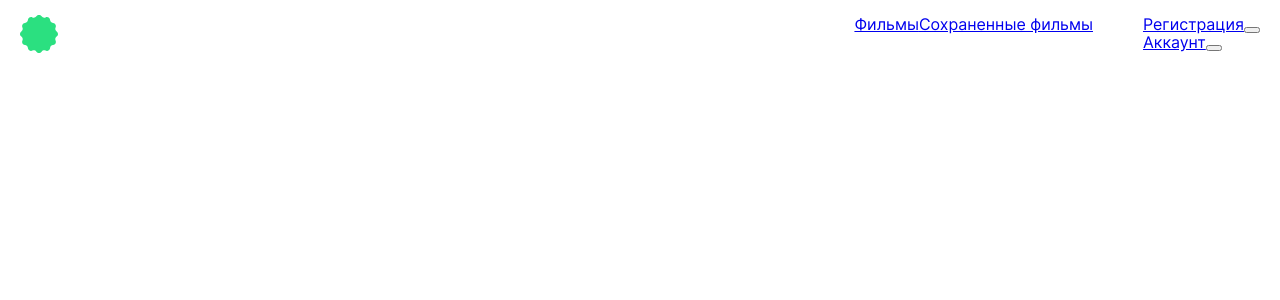
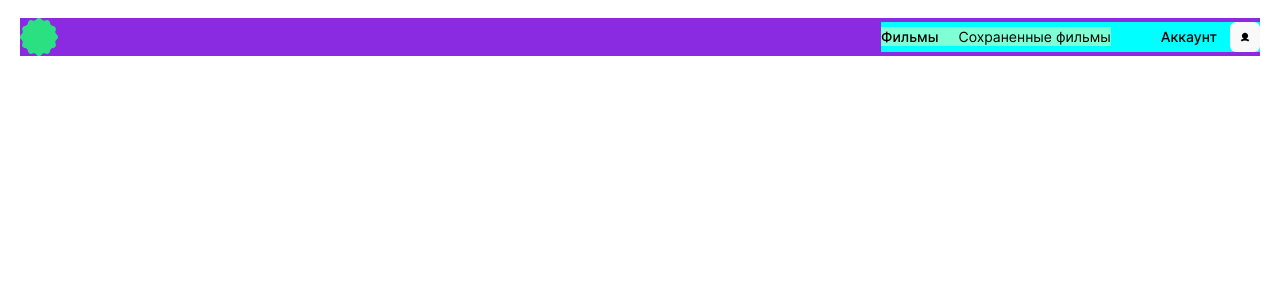
Before and after one commit to Balzak1976/movies-explorer-frontend, a React (Create React App) app: page / in a window 1280 px wide. Shown: the top 300 px of the page. Built offline with nearby package versions, Linux system fonts and the light colour scheme.

Commit message:
feat: сверстать компонент Navigation

```diff
--- a/src/components/App/App.css
+++ b/src/components/App/App.css
@@ -9,7 +9,7 @@
 }
 
 .page {
-  padding-top: 15px;
+  padding-top: 18px;
   padding-bottom: 60px;
   box-sizing: border-box;
   margin: 0 auto;
@@ -26,3 +26,7 @@
   display: flex;
   justify-content: center;
 }
+
+.logo {
+  display: block;
+}
--- a/src/components/parts/Header/Header.css
+++ b/src/components/parts/Header/Header.css
@@ -1,5 +1,7 @@
 .header {
+  background-color:blueviolet;
   width: 100%;
   display: flex;
   justify-content: space-between;
+  align-items: center;
 }
--- a/src/components/parts/Navigation/Navigation.css
+++ b/src/components/parts/Navigation/Navigation.css
@@ -1,17 +1,119 @@
 .menu {
+  background-color: aqua;
   display: flex;
+  align-items: baseline;
   gap: 50px;
 }
 
 .menu-films {
+  background-color: aquamarine;
   display: flex;
-  gap:
-
+  align-items: baseline;
+  gap: 20px;
+  list-style-type: none;
+  margin-top: 0;
+  margin-bottom: 0;
+  margin-left: 0;
+  margin-right: 0;
+  padding-left: 0;
 }
 
 .menu-films__link {
+  color: inherit;
+  text-decoration: none;
+  font-weight: 400;
+  font-size: 14px;
+  line-height: 1.285;
+}
+
+.menu-films__link_active {
+  font-weight: 500;
 }
 
 .menu-films__link_type_burger {
   display: none;
 }
+
+.menu-auth {
+  display: flex;
+  align-items: baseline;
+}
+
+.menu-login {
+  display: flex;
+  align-items: center;
+  gap: 30px;
+}
+
+.menu-login__link {
+  color: inherit;
+  text-decoration: none;
+  font-weight: 500;
+  font-size: 14px;
+  line-height: 1.14;
+  transition: opacity 0.5s ease-in;
+}
+
+.menu-login__btn {
+  padding: 0;
+  width: 76px;
+  height: 32px;
+  border: 0;
+  border-radius: 3px;
+  background-color: #2be080;
+  background-repeat: no-repeat;
+  font-weight: 500;
+  font-size: 12px;
+  line-height: 1.33;
+  color: black;
+}
+
+.menu-profile {
+  display: flex;
+  align-items: center;
+  gap: 13px;
+}
+
+.menu-profile__link {
+  color: inherit;
+  text-decoration: none;
+  font-weight: 500;
+  font-size: 14px;
+  line-height: 1.14;
+  transition: opacity 0.5s ease-in;
+}
+
+.menu-profile__btn {
+  padding: 0;
+  width: 30px;
+  height: 30px;
+  border: 0;
+  border-radius: 6px;
+  background-color: #f9f9f9;
+  background-image: url(../../../images/icon-logout-btn.svg);
+  background-position: 50%;
+  background-repeat: no-repeat;
+  background-size: 34.6%;
+}
+
+/* .menu-profile {
+  margin: 0 43px 0 0;
+  position: relative;
+} */
+
+/* .menu-profile__btn {
+  padding: 0;
+  width: 30px;
+  height: 30px;
+  right: -43px;
+  bottom: -32%;
+  position: absolute;
+  border: 0;
+  border-radius: 6px;
+  background-color: #F9F9F9;
+  background-image: url(../../../images/icon-logout-btn.svg);
+  background-position: 50%;
+  background-repeat: no-repeat;
+  background-size: 34.6%;
+  transition: opacity 0.5s ease-in;
+} */
--- a/src/components/parts/Navigation/Navigation.js
+++ b/src/components/parts/Navigation/Navigation.js
@@ -5,20 +5,26 @@ import { ROOT_URL } from '../../../utils/settings';
 function Navigation() {
   return (
     <nav className="menu">
-      <div className="menu-films">
+      <ul className="menu-films">
+        {/* <li>
           <Link to={`${ROOT_URL}films`} className="menu-films__link menu-films__link_type_burger">
             Главная
           </Link>
-        <Link to={`${ROOT_URL}films`} className="menu-films__link">
+        </li> */}
+        <li>
+          <Link to={`${ROOT_URL}films`} className="menu-films__link menu-films__link_active">
             Фильмы
           </Link>
+        </li>
+        <li>
           <Link to={`${ROOT_URL}films`} className="menu-films__link">
             Сохраненные фильмы
           </Link>
-      </div>
+        </li>
+      </ul>
 
-      <div className="menu-auth">
-        <div className="menu-login">
+      <nav className="menu-auth">
+        {/* <div className="menu-login">
           <Link to={`${ROOT_URL}films`} className="menu-login__link">
             Регистрация
           </Link>
@@ -27,8 +33,8 @@ function Navigation() {
             // onClick={handelBtnBurgerClick}
             type="button"
             aria-label="переход на страницу авторизации"
-          ></button>
-        </div>
+          >Войти</button>
+        </div> */}
         <div className="menu-profile">
           <Link to={`${ROOT_URL}films`} className="menu-profile__link">
             Аккаунт
@@ -40,7 +46,7 @@ function Navigation() {
             aria-label="кнопка выхода из профиля"
           ></button>
         </div>
-      </div>
+      </nav>
     </nav>
   );
 }
```
Also changed, not shown: src/images/icon-logout-btn.svg (added). Lines whose indentation alone changed are shown as unchanged.
